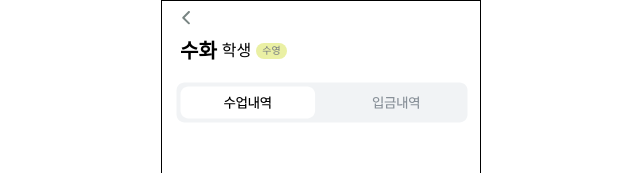
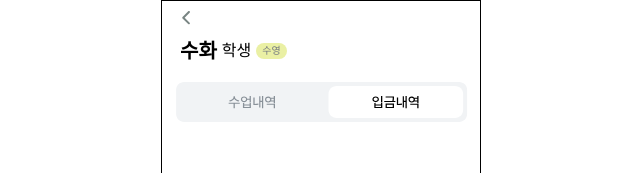
Before and after one commit to Gwasuwon-shot/Tutice_Client, a React (Vite) app: page /manage-lesson in a window 1280 px wide. Both pictures are taken after a click on the icon 641 px from the left and 102 px from the top of the page. Shown: the top 173 px of the page, without its empty margins (319-959 px from the left). Built offline with nearby package versions, Linux system fonts and the light colour scheme; a web font is replaced by a local one; what recoil-persist would draw is missing.

Commit message:
[ feat ] 카테고리 로직 변경

```diff
--- a/src/pages/ManageLesson.tsx
+++ b/src/pages/ManageLesson.tsx
@@ -37,9 +37,9 @@ export default function ManagfeLesson() {
         </LabelWrapper>
         <CategoryWrapper>
           {checkIsLesson() ? (
-            <ManagingLessonClassIcon onClick={() => handleChangeStatus(MANAGE_LESSON_STATUS.lesson)} />
+            <ManagingLessonClassIcon onClick={() => handleChangeStatus(MANAGE_LESSON_STATUS.money)} />
           ) : (
-            <ManagingLessonMoneyIcon onClick={() => handleChangeStatus(MANAGE_LESSON_STATUS.money)} />
+            <ManagingLessonMoneyIcon onClick={() => handleChangeStatus(MANAGE_LESSON_STATUS.lesson)} />
           )}
         </CategoryWrapper>
       </ManageLessonWrapper>
@@ -54,6 +54,8 @@ const ManageLessonWrapper = styled.div`
 
 const CategoryWrapper = styled.section`
   margin-top: 1.8rem;
+
+  cursor: pointer;
 `;
 
 const ManagingLessonClassIcon = styled(ManagingLessonClassIc)`
```
